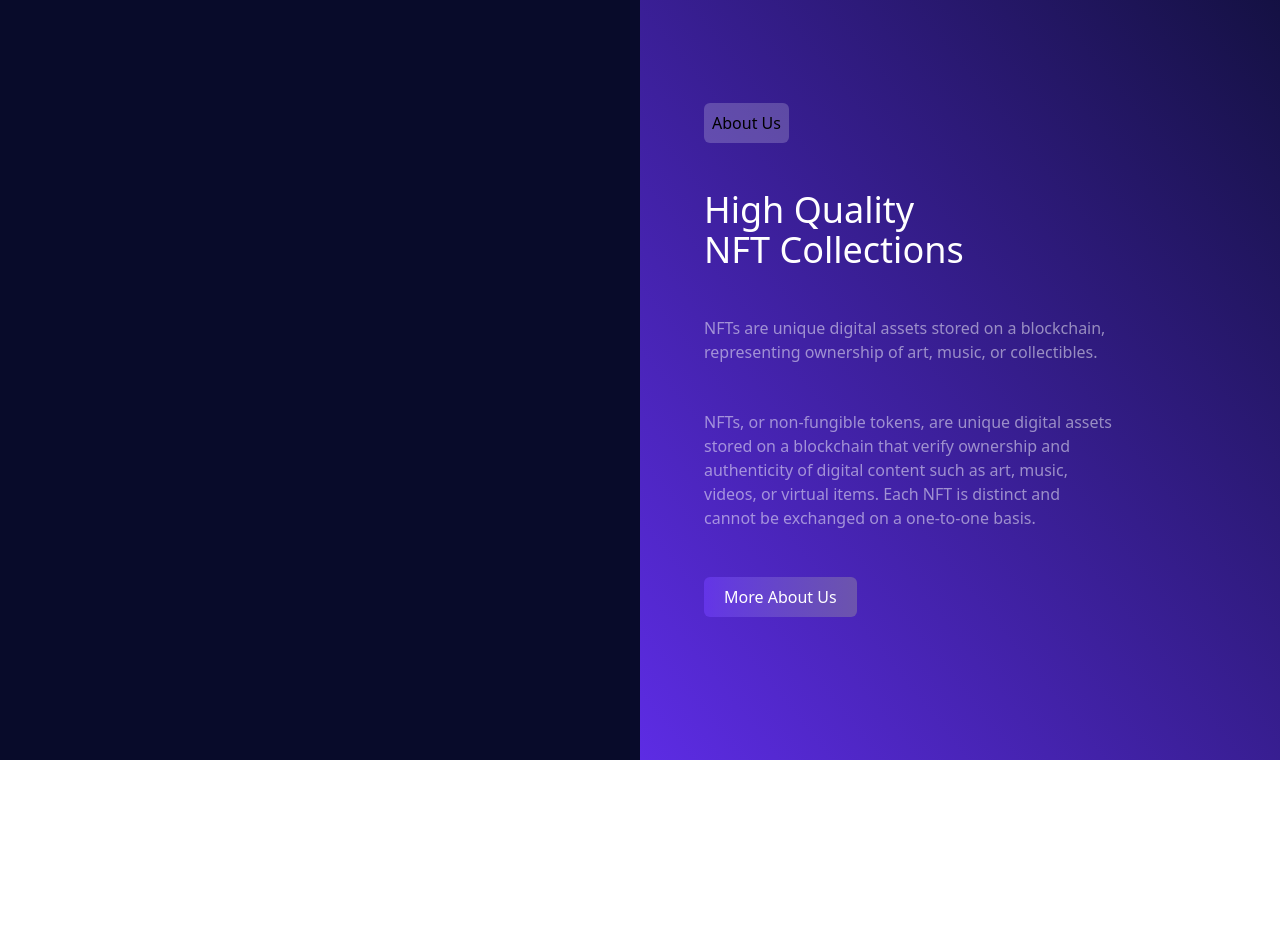
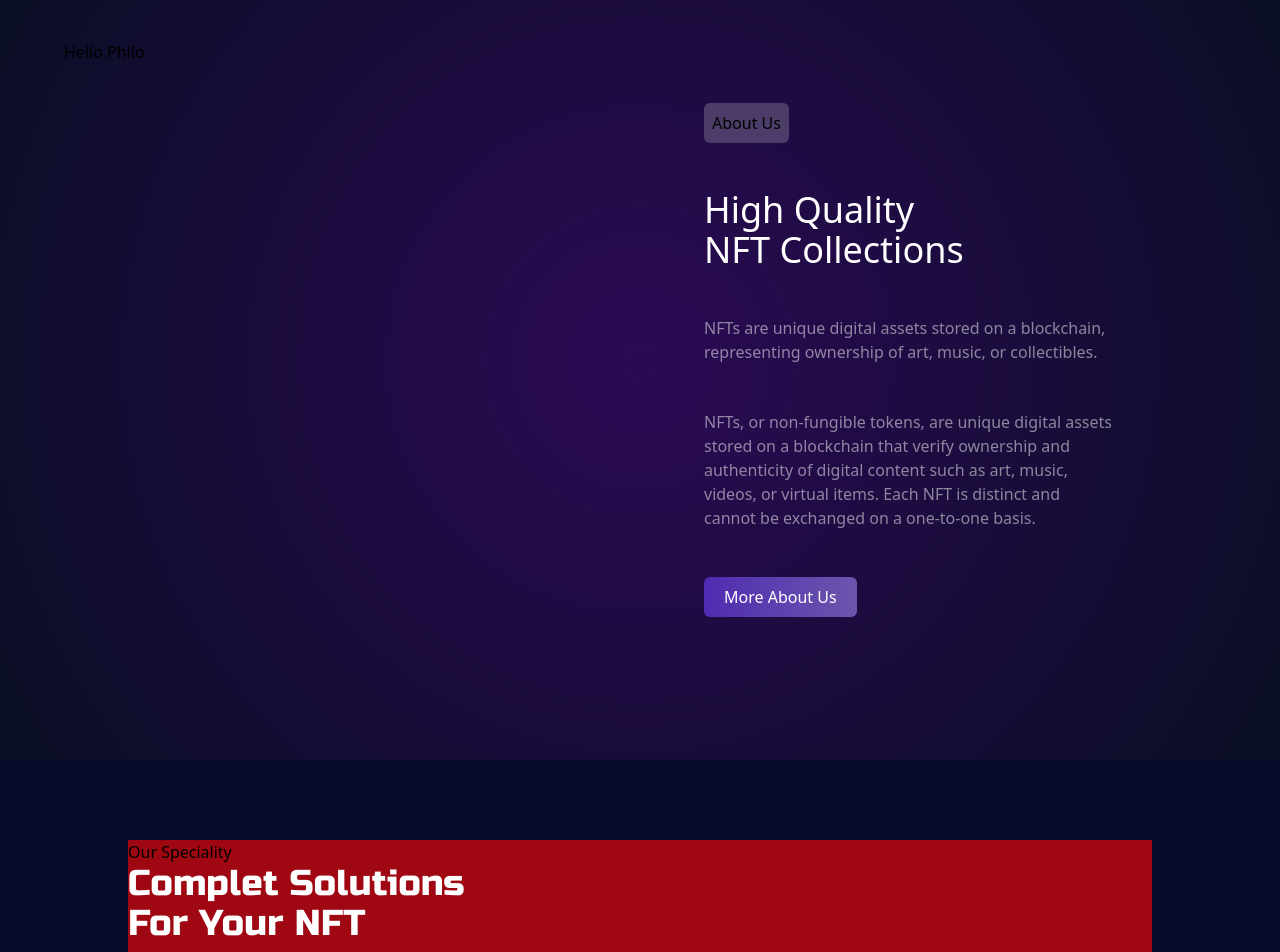
Before and after one commit to dani-dina/React-Web3-landing-page-, a React (Vite) app: page / in a window 1280 px wide. Shown: the part 840-1792 px from the top of the page. Before the commit the page ends 1600 px from the top, so only its background shows below. Built offline with nearby package versions, Linux system fonts and the light colour scheme.

Commit message:
UI changes

```diff
--- a/src/App.tsx
+++ b/src/App.tsx
@@ -1,7 +1,7 @@
 import Layout from './Components/Layout';
 const App: React.FC = () => {
   return (
-    <div className='min-h-screen'>
+    <div className='min-h-screen bg-[#080B2A]'>
       <Layout/>
     </div>
   );
--- a/src/Components/Layout.tsx
+++ b/src/Components/Layout.tsx
@@ -1,15 +1,22 @@
+import { BrowserRouter as Router, Routes, Route } from 'react-router-dom';
 import Navbar from './Navbar';
 import Home from '../pages/Home';
 import About from '../pages/About';
+import Login from './Login';
 
-const Layout : React.FC =  ()=>{
- return (
-  <div>
-   <Navbar />
-   <Home />
-   <About />
-  </div>
- );
-}
+const Layout: React.FC = () => {
+  return (
+    <Router>
+      <div className="">
+        <Navbar />
+        <Routes>
+          <Route path="/" element={<Home />} />
+          <Route path="/about" element={<About />} />
+          <Route path="/login" element={<Login />} />
+        </Routes>
+      </div>
+    </Router>
+  );
+};
 
 export default Layout;
--- a/src/Components/Login.tsx
+++ b/src/Components/Login.tsx
@@ -1,9 +1,9 @@
 const Login : React.FC = ()=>{
   return(
-    <section>
+    <section className='w-full h-screen bg-gradient-to-r from-[#703DFA]/60 to-[#6c54ad]'>
       Login page
     </section>
   );
 }
 
-export default Login
+export default Login;
--- a/src/Components/Navbar.tsx
+++ b/src/Components/Navbar.tsx
@@ -1,9 +1,16 @@
+import { Link } from 'react-router-dom';
 import { navigations } from '../constant/constants';
 import logo from '../assets/logo.png';
 import Button from './Button';
 import { Search } from 'lucide-react';
+import { useState } from 'react';
 
 const Navbar: React.FC = () => {
+
+  const [showLogin,setShowLogin] = useState(false);
+  const handleLoginClick = ()=>{
+    setShowLogin((prev)=> !prev);
+  }
   return (
     <header className="top-0 fixed w-full bg-[#080B2A] py-4 z-10"> {/* Added z-10 to ensure the navbar is on top */}
       <div className="max-w-7xl mx-auto flex items-center justify-between">
@@ -36,10 +43,13 @@ const Navbar: React.FC = () => {
           <Button className="p-2 rounded-md bg-transparent hover:bg-white/10 transition">
             <Search className="w-5 h-5 text-white" />
           </Button>
-          <Button className="text-white py-2 px-5 rounded-md bg-gradient-to-r from-[#703DFA]/60 to-[#6c54ad]
-                  hover:opacity-90 transition font-[sora]">
-            Join Now
-          </Button>
+          <Link to='/login'>
+            <Button className="text-white py-2 px-5 rounded-md bg-gradient-to-r from-[#703DFA]/60 to-[#6c54ad]
+                    hover:opacity-90 transition font-[sora]"
+                    onClick={handleLoginClick}>
+                    Join Now
+            </Button>
+          </Link>
         </div>
       </div>
     </header>
--- /dev/null
+++ b/src/Components/Solutions.tsx
@@ -0,0 +1,17 @@
+const Solutions : React.FC = ()=>{
+  return(
+    <div className='w-full h-screen flex items-center justify-center'>
+      <div className='w-4/5 h-4/5 bg-red-800'>
+        <span>Our Speciality</span>
+        <h1 className="font-['Russo_One'] text-4xl text-white">
+          Complet Solutions <br /> For Your NFT
+        </h1>
+        <p>
+
+        </p>
+      </div>
+    </div>
+  );
+}
+
+export default Solutions;
--- a/src/pages/About.tsx
+++ b/src/pages/About.tsx
@@ -1,12 +1,15 @@
 import Button from '../Components/Button';
-
+import NftCard from '../Components/NftCard';
 const About : React.FC = ()=>{
   return(
-    <section className='w-full h-screen bg-[#080B2A] flex'>
-      <div className='w-1/2 h-full'>
-          Hello
+    <section className='w-full h-screen bg-[#080B2A]  bg-[radial-gradient(circle_at_center,_#2B0A54,_#090E24)] flex'>
+      <div className='w-1/2 h-full flex items-center justify-center'>
+          <div className='w-4/5 h-4/5'>
+            <NftCard />
+            Hello Philo
+          </div>
       </div>
-      <div className='w-1/2 h-full flex items-center justify-center z-0 bg-gradient-to-bl from-[#703DFA]/10 to-[#5d2ce4]'>
+      <div className='w-1/2 h-full flex items-center justify-center '>
         <div className='w-4/5 h-[70%] flex flex-col items-start justify-around'>
           <span className='font-["Russo_One"] p-2 bg-[#fff]/20 rounded-md text-gradient-to-r from-[#703DFA]/60
               to-[#6c54ad]'>
--- a/src/pages/Home.tsx
+++ b/src/pages/Home.tsx
@@ -1,9 +1,11 @@
 import Button from "../Components/Button";
 import NftCard from "../Components/NftCard";
 import { FaBitcoin, FaEthereum, FaPaypal, FaStripeS } from 'react-icons/fa';
-
+import About from "./About";
+import Solutions from "../Components/Solutions";
 const Home: React.FC = () => {
   return (
+    <>
     <div className="w-full h-screen bg-[#080B2A] flex pt-[80px]">
       <div className="w-1/2 flex items-center justify-center">
         <div className="w-4/5 h-[70%] flex flex-col items-start justify-evenly mx-4 ">
@@ -38,6 +40,9 @@ const Home: React.FC = () => {
       </div>
         <NftCard />
     </div>
+    <About />
+    <Solutions />
+    </>
   );
 };
 
```
